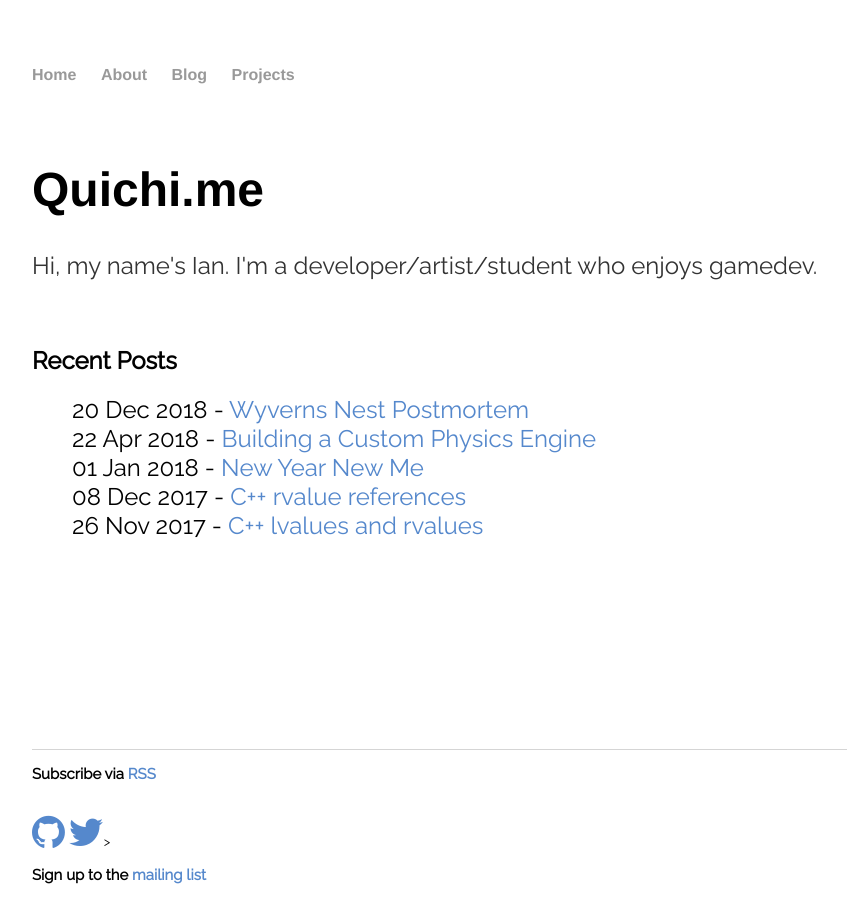
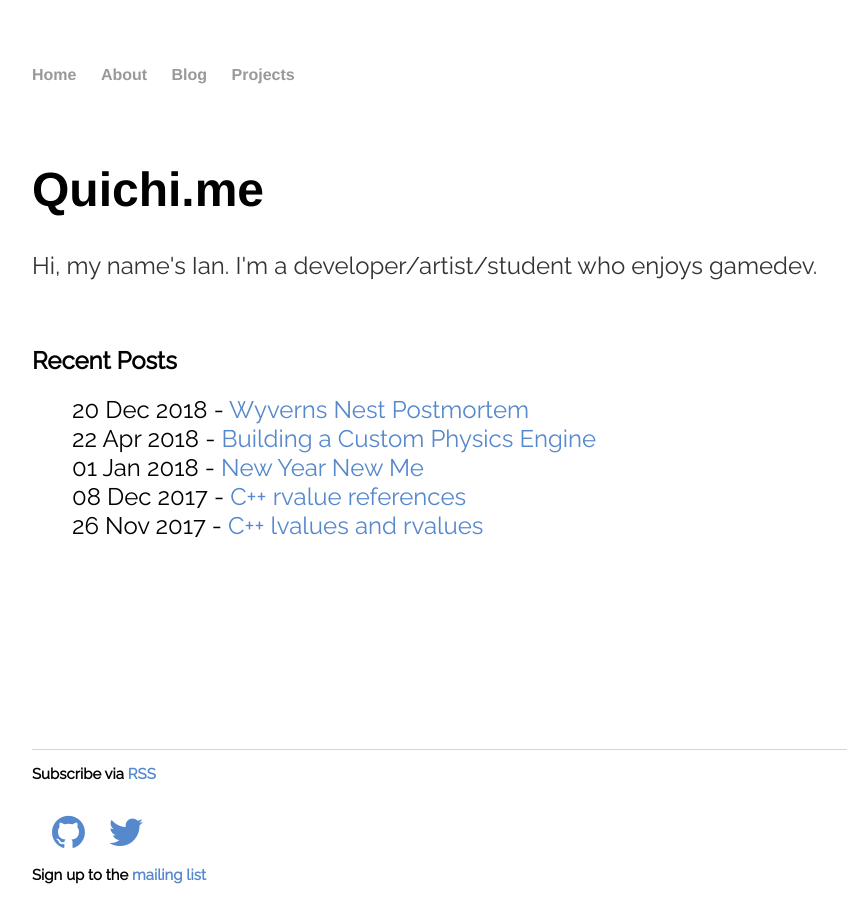
Before and after one commit to ianw3214/ianw3214.github.io, a Jekyll site: the page built from index.html, in a window 1280 px wide. Shown: the whole page, without its empty margins (160-1007 px from the left). Built offline with Jekyll 4.4.1, drawn with Linux system fonts in a browser that asks for light colours; a script that is not in the unit is left out.

Commit message:
Add margin to social links

```diff
--- a/_layouts/default.html
+++ b/_layouts/default.html
@@ -31,8 +31,8 @@
             <div class="footer">
                 <h3>Subscribe via <a href="blog/atom.xml">RSS</a></h3>
                 <br />
-                    <a href="https://github.com/ianw3214" target="_blank"><i class="fa-3x fa fa-github" aria-hidden="true"></i></a>
-                    <a href="https://twitter.com/ianw3214" target="_blank"><i class="fa-3x fa fa-twitter" aria-hidden="true"></i></a>>
+                    <a href="https://github.com/ianw3214" class="link" target="_blank"><i class="fa-3x fa fa-github" aria-hidden="true"></i></a>
+                    <a href="https://twitter.com/ianw3214" class="link" target="_blank"><i class="fa-3x fa fa-twitter" aria-hidden="true"></i></a>
                 <br />
                 <h3>Sign up to the <a href="/mailing" target="_blank"> mailing list</a></h3>
             </div>
--- a/css/main.css
+++ b/css/main.css
@@ -68,6 +68,10 @@
     font-size: .8em;
 }
 
+.link {
+    margin-left: 20px;
+}
+
 ul.posts {
     margin: 20px auto 40px;
     font-size: 1.5em;
```
